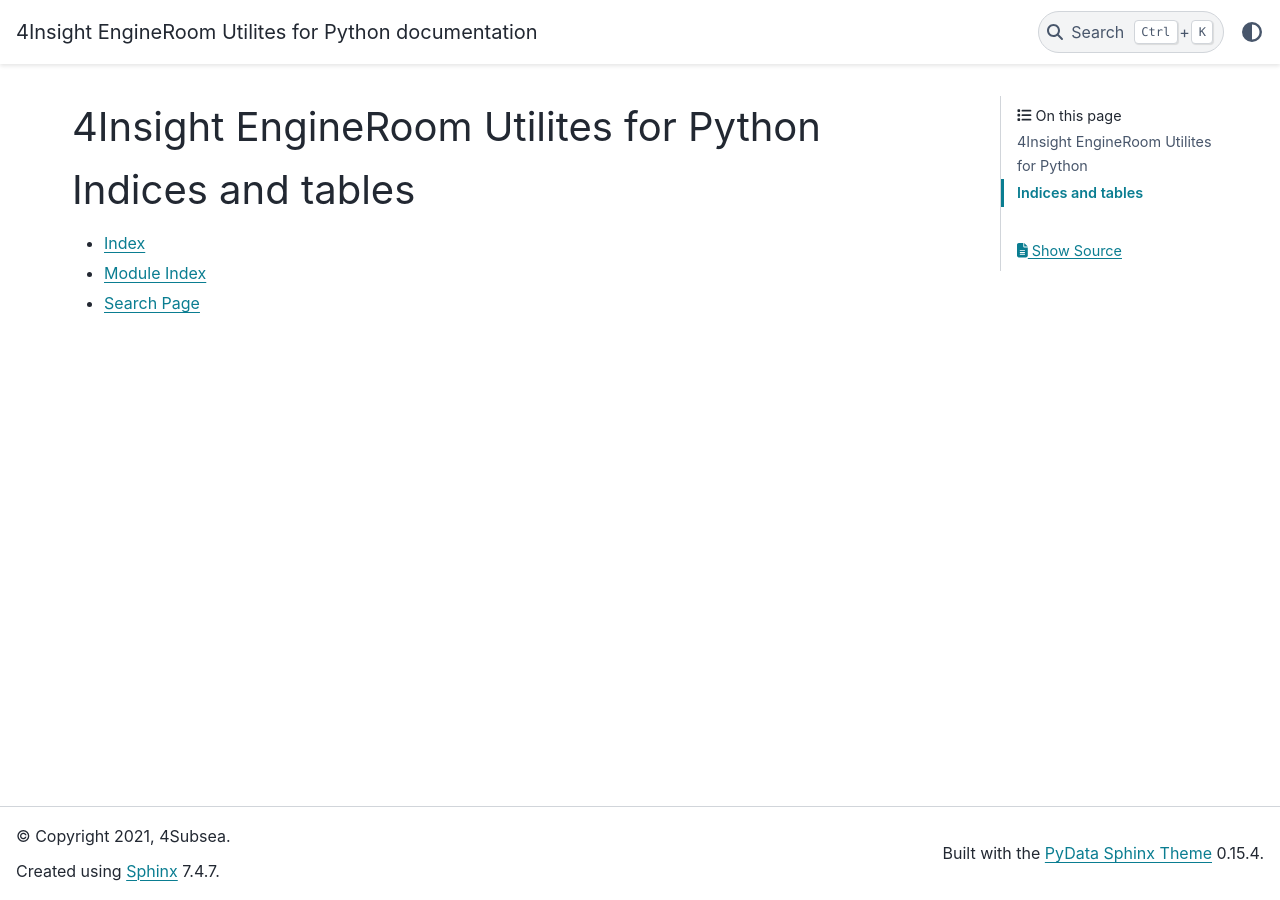
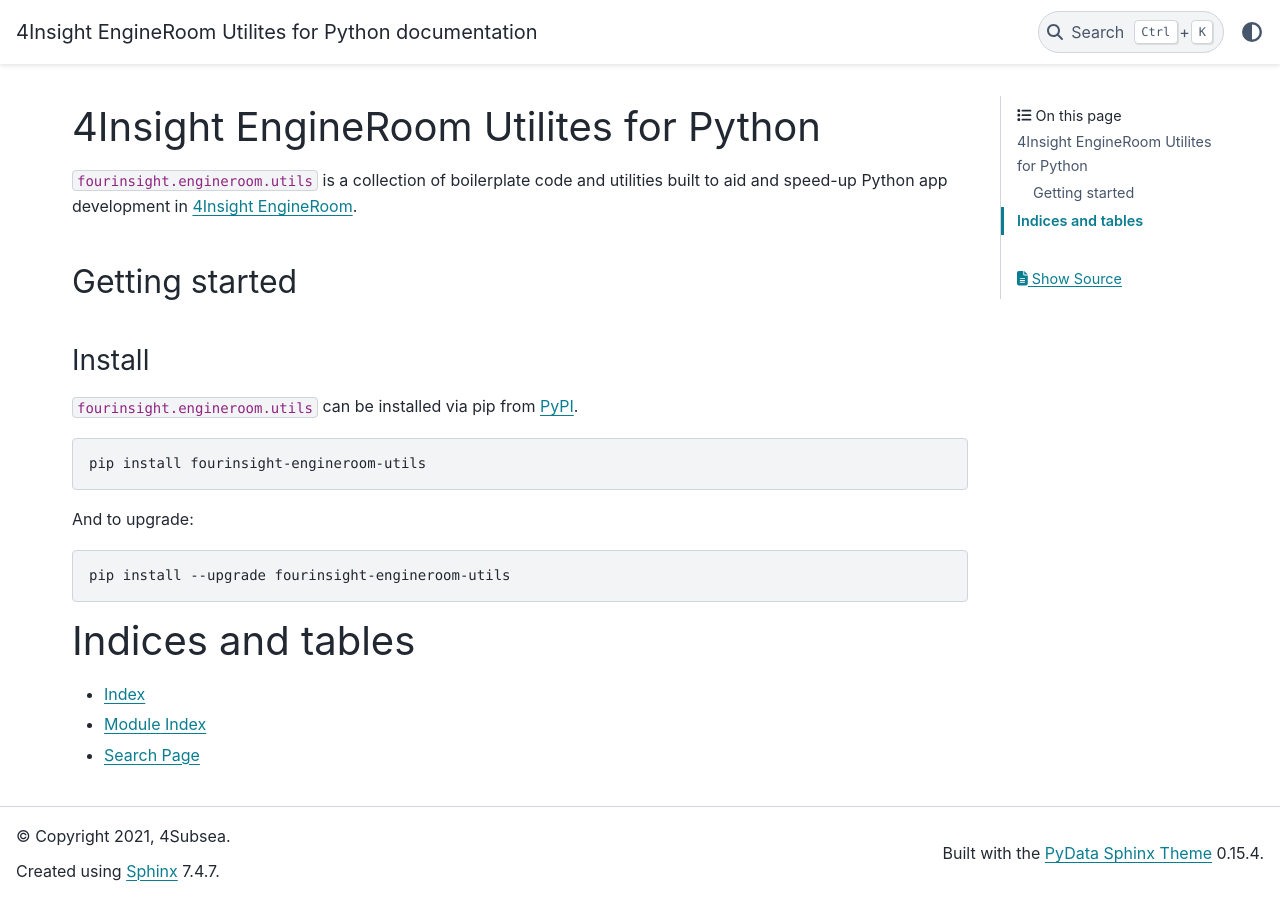
Before and after one commit to 4Subsea/fourinsight-engineroom-utils-python, a Sphinx documentation site: the page built from docs/index.rst, in a window 1280 px wide. Built offline with Sphinx 7.4.7 and the PyData theme 0.15.4, drawn with Linux system fonts in a browser that asks for light colours.

Commit message:
docs: update index.rst with getting started

```diff
--- a/docs/index.rst
+++ b/docs/index.rst
@@ -1,10 +1,33 @@
 4Insight EngineRoom Utilites for Python
 ===================================================================
+
+``fourinsight.engineroom.utils`` is a collection of boilerplate code and utilities built to aid and speed-up Python app development in `4Insight EngineRoom`_.
+
+.. _4Insight EngineRoom: https://4insight.io/#/engineroom
+
+Getting started
+---------------
+
+Install
+*******
+``fourinsight.engineroom.utils`` can be installed via pip from `PyPI`_.
+
+.. code-block:: shell
+
+   pip install fourinsight-engineroom-utils
+
+And to upgrade:
+
+.. code-block:: shell
+
+   pip install --upgrade fourinsight-engineroom-utils
+
+.. _PyPI: https://pypi.org/
+
 
 .. toctree::
    :maxdepth: 2
    :caption: Contents:
-
 
 
 Indices and tables
```
